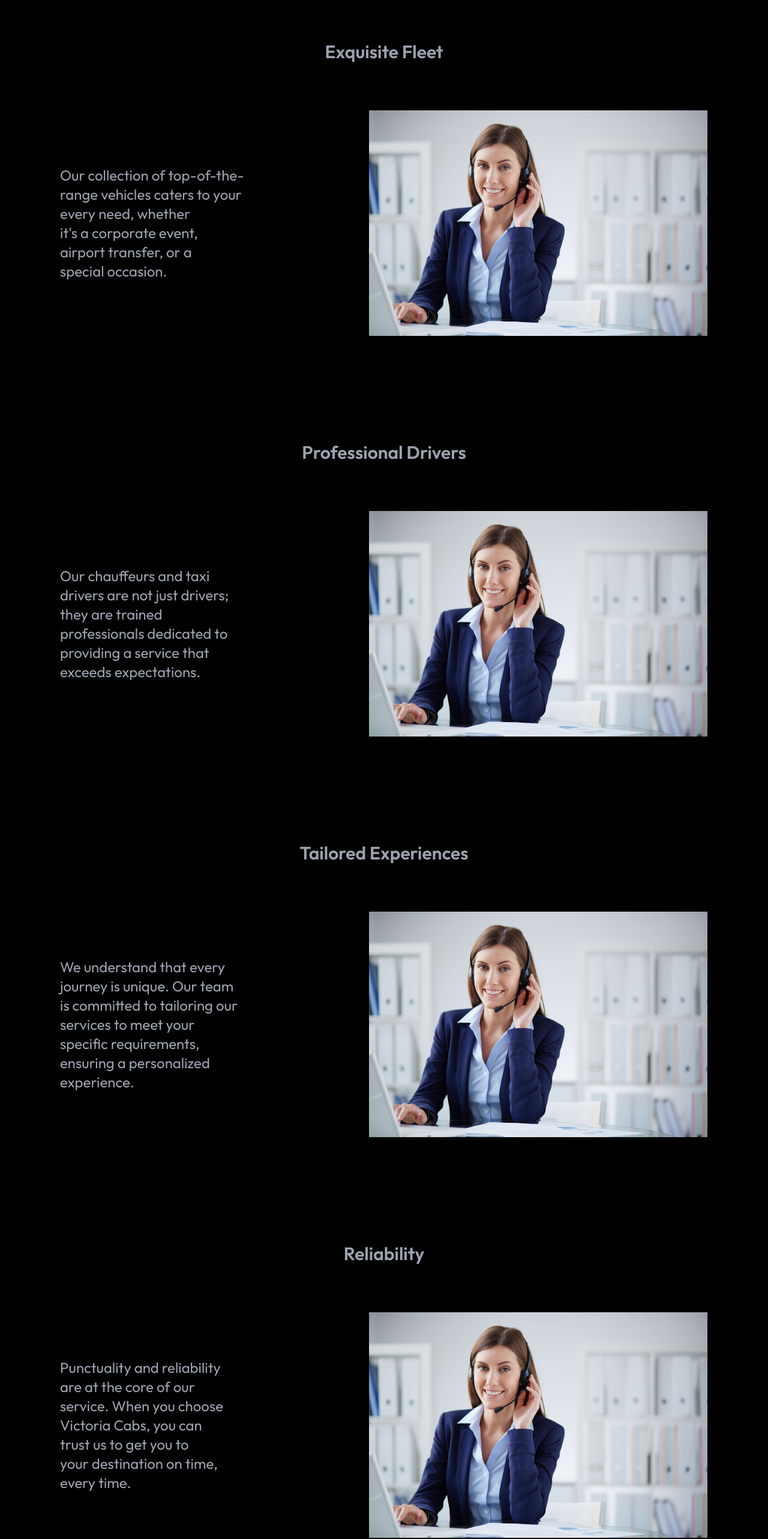
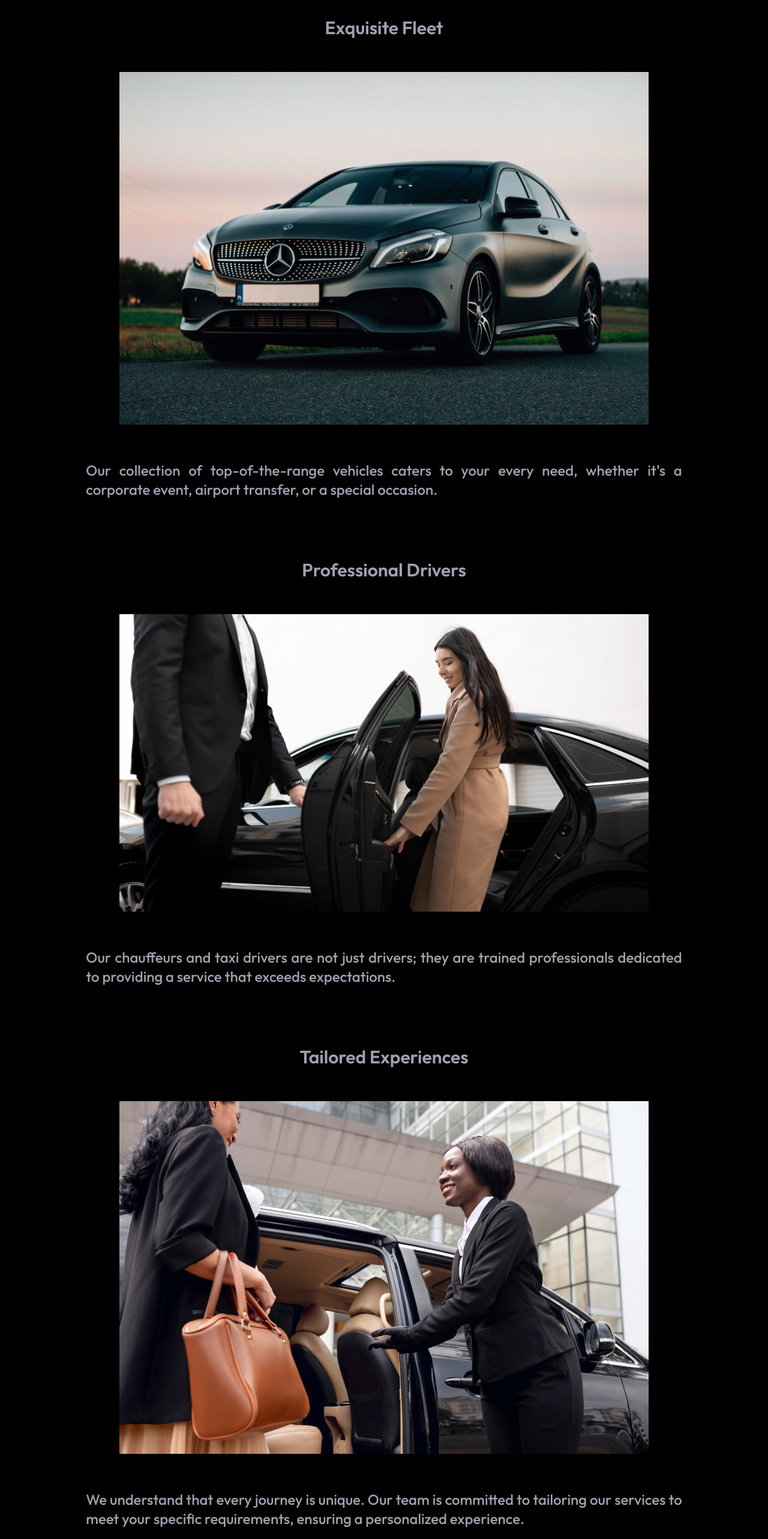
Before and after one commit to Dee1122020/viccabs, a Next.js app: page /pages/whyChoose in a window 1280 px wide. Shown: the part 180-2746 px from the top of the page at 60% size. Built offline with nearby package versions, Linux system fonts and the light colour scheme.

Commit message:
Fixed why choose us page and added pictures

```diff
--- a/app/pages/whyChoose/page.tsx
+++ b/app/pages/whyChoose/page.tsx
@@ -2,108 +2,123 @@ import React from 'react'
 
 function WhyChoose() {
   return (
-    <div className='bg-black text-gray-400 p-5'>
+    <div className='bg-black text-gray-400 flex flex-col px-10 py-3 md:px-0 md:py-0'>
         <section>
-            <h2 className='text-4xl font-bold text-center sm:text-5xl mb-6 py-6'>Why Choose Victoria Cabs</h2>
+            <h2 className='text-3xl font-semibold text-center mt-6 md:mt-8 py-2 md:text-4xl md:font-semibold md:mb-3 md:py-3'>Why Choose Victoria Cabs</h2>
         </section>
 
-        <section className='mb-10'>
-            <div className='flex flex-col px-10'>
+        <div>
+            <section className='mt-6 md:mt-8'>
 
-                <h3 className='text-3xl font-semibold py-10 text-center'>Exquisite Fleet</h3>
+                <h3 className='text-2xl md:text-3xl mb-3 text-center font-semibold'>Exquisite Fleet</h3>
 
-                <div className='flex flex-row gap-40 items-center mt-10 mb-10'>
-                    <div className='w-1/3 items-center px-10'>
-                        <p className='text-1xl text-pretty sm:text-2xl'>
+                <div className='flex flex-col-reverse gap-3 p-3 md:gap-5 md:p-5 items-center mb-10 md:mb-16'>
+                    <div className='md:w-5/6'>
+                        <p className='text-xl font-medium md:text-2xl m-2 px-1 md:m-4 text-justify'>
                             Our collection of top-of-the-range vehicles caters to your every need, whether it's a corporate event, airport transfer, or a special occasion.
                         </p>
                     </div>
 
-                    <div className='w-1/2 items-center border-none rounded-sm px-2'>
-                        <img src="/callcenter.jpg" alt="Call Center" />
+                    <div className='w-5/6 md:w-3/4 p-3 md:p-6'>
+                        <img src="/luxury car2.jpg" alt="Luxury Car" />
                     </div>
 
                 </div>
+            </section>
 
-                <h3 className='text-3xl font-semibold py-10 text-center capitalize mt-24'>Professional drivers</h3>
+            <section>
 
-                <div className='flex flex-row gap-40 items-center mt-10 mb-10'>
-                    <div className='w-1/3 items-center px-10'>
-                        <p className='text-1xl text-pretty sm:text-2xl'>
+                <h3 className='text-2xl md:text-3xl mb-3 text-center font-semibold capitalize'>Professional drivers</h3>
+
+                <div className='flex flex-col-reverse gap-3 p-3 md:gap-5 md:p-5 items-center mb-10 md:mb-16'>
+                    <div className='md:w-5/6'>
+                        <p className='text-xl font-medium md:text-2xl m-2 px-1 md:m-4 text-justify'>
                         Our chauffeurs and taxi drivers are not just drivers; they are trained professionals dedicated to providing a service that exceeds expectations.
                         </p>
                     </div>
 
-                    <div className='w-1/2 items-center border-none rounded-sm px-2'>
-                        <img src="/callcenter.jpg" alt="Call Center" />
+                    <div className='w-5/6 md:w-3/4 p-3 md:p-6'>
+                        <img src="/chauffeur3.jpg" alt="Proffessional Driver" />
                     </div>
 
                 </div>
+            </section>
 
-                <h3 className='text-3xl font-semibold py-10 text-center mt-24'>Tailored Experiences</h3>
+            <section>
 
-                <div className='flex flex-row gap-40 items-center mt-10 mb-10'>
-                    <div className='w-1/3 items-center px-10'>
-                        <p className='text-1xl text-pretty sm:text-2xl'>
+                <h3 className='text-2xl md:text-3xl mb-3 text-center font-semibold capitalize'>Tailored Experiences</h3>
+
+                <div className='flex flex-col-reverse gap-3 p-3 md:gap-5 md:p-5 items-center mb-10 md:mb-16'>
+                    <div className='md:w-5/6'>
+                        <p className='text-xl font-medium md:text-2xl m-2 px-1 md:m-4 text-justify'>
                         We understand that every journey is unique. Our team is committed to tailoring our services to meet your specific requirements, ensuring a personalized experience.
                         </p>
                     </div>
 
-                    <div className='w-1/2 items-center border-none rounded-sm px-2'>
-                        <img src="/callcenter.jpg" alt="Call Center" />
+                    <div className='w-5/6 md:w-3/4 p-3 md:p-6'>
+                        <img src="/female driver.jpg" alt="Call Center" />
                     </div>
 
                 </div>
+            </section>
 
-                <h3 className='text-3xl font-semibold py-10 text-center mt-24'>Reliability</h3>
+            <section>
 
-                <div className='flex flex-row gap-40 items-center mt-10 mb-10'>
-                    <div className='w-1/3 items-center px-10'>
-                        <p className='text-1xl text-pretty sm:text-2xl'>
+                <h3 className='text-2xl md:text-3xl mb-3 text-center font-semibold capitalize'>Reliability</h3>
+
+                <div className='flex flex-col-reverse gap-3 p-3 md:gap-5 md:p-5 items-center mb-10 md:mb-16'>
+                    <div className='md:w-5/6'>
+                        <p className='text-xl font-medium md:text-2xl m-2 px-1 md:m-4 text-justify'>
                         Punctuality and reliability are at the core of our service. When you choose Victoria Cabs, you can trust us to get you to your destination on time, every time.
                         </p>
                     </div>
 
-                    <div className='w-1/2 items-center border-none rounded-sm px-2'>
-                        <img src="/callcenter.jpg" alt="Call Center" />
+                    <div className='w-5/6 md:w-3/4 p-3 md:p-6'>
+                        <img src="/woman in the car.jpg" alt="Reliable Service" />
                     </div>
 
                 </div>
+            </section>
 
-                <h3 className='text-3xl font-semibold py-10 text-center mt-24'>Airport Excellence</h3>
+            <section>
 
-                <div className='flex flex-row gap-40 items-center mt-10 mb-10'>
-                    <div className='w-1/3 items-center px-10'>
-                        <p className='text-1xl text-pretty sm:text-2xl'>
+                <h3 className='text-2xl md:text-3xl mb-3 text-center font-semibold capitalize'>Airport Excellence</h3>
+
+                <div className='flex flex-col-reverse gap-3 p-3 md:gap-5 md:p-5 items-center mb-10 md:mb-16'>
+                    <div className='md:w-5/6'>
+                        <p className='text-xl font-medium md:text-2xl m-2 px-1 md:m-4 text-justify'>
                         Trust us for reliable and stress-free airport transfers, ensuring you reach your destination on time.
                         </p>
                     </div>
 
-                    <div className='w-1/2 items-center border-none rounded-sm px-2'>
-                        <img src="/callcenter.jpg" alt="Call Center" />
+                    <div className='w-5/6 md:w-3/4 p-3 md:p-6'>
+                        <img src="/airport transfer2.jpg" alt="Airport Service" />
                     </div>
 
                 </div>
+            </section>
 
-                <h3 className='text-3xl font-semibold py-10 text-center mt-24'>Family-Friendly</h3>
+            <section>
 
-                <div className='flex flex-row gap-40 items-center mt-10 mb-10'>
-                    <div className='w-1/3 items-center px-10'>
-                        <p className='text-1xl text-pretty sm:text-2xl'>
+                <h3 className='text-2xl md:text-3xl mb-3 text-center font-semibold capitalize'>Family-Friendly</h3>
+
+                <div className='flex flex-col-reverse gap-3 p-3 md:gap-5 md:p-5 items-center mb-10 md:mb-16'>
+                    <div className='md:w-5/6'>
+                        <p className='text-xl font-medium md:text-2xl m-2 px-1 md:m-4 text-justify'>
                         Our bigger SUVs cater to the needs of families, providing spacious and comfortable transportation.
                         </p>
                     </div>
 
-                    <div className='w-1/2 items-center border-none rounded-sm px-2'>
-                        <img src="/callcenter.jpg" alt="Call Center" />
+                    <div className='w-5/6 md:w-3/4 p-3 md:p-6'>
+                        <img src="/family friendly.jpg" alt="Family Friendly Service" />
                     </div>
 
                 </div>
 
 
-            </div>
+            </section>
 
-        </section>
+        </div>
     </div>
   )
 }
```
Also changed, not shown: public/airport transfer2.jpg (added), public/female driver.jpg (added).
